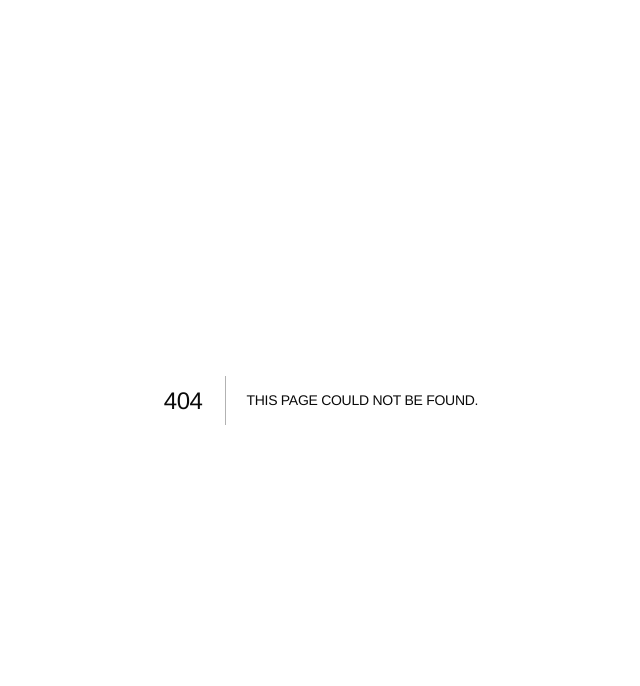
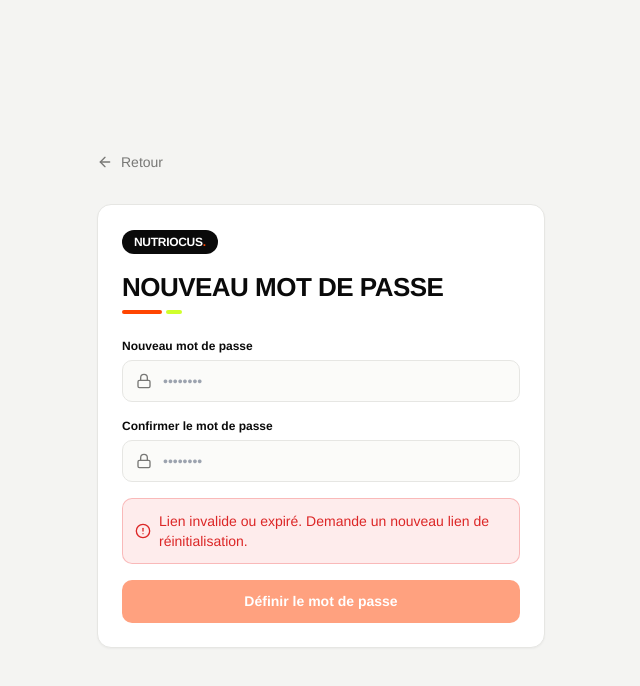
Before and after one commit to Nutriocus/nextjs-boilerplate, a Next.js app: page /auth/reset in a window 1280 px wide. Before the commit this address had no page. Shown: the top 686 px of the page, without its empty margins (319-959 px from the left). Built offline with nearby package versions, Linux system fonts and the light colour scheme; no server answers.

Commit message:
switch to email + password auth with reset flow

```diff
--- a/src/app/auth/page.tsx
+++ b/src/app/auth/page.tsx
@@ -3,7 +3,7 @@
 import { useState, Suspense } from "react";
 import { useSearchParams, useRouter } from "next/navigation";
 import { motion } from "framer-motion";
-import { Mail, ArrowLeft, CheckCircle, AlertCircle } from "lucide-react";
+import { Mail, ArrowLeft, AlertCircle, Lock, CheckCircle } from "lucide-react";
 import Link from "next/link";
 import { supabase } from "@/lib/supabase";
 
@@ -12,30 +12,79 @@ function AuthForm() {
   const router = useRouter();
   const role = searchParams.get("role") || "athlete";
   const [email, setEmail] = useState("");
+  const [password, setPassword] = useState("");
   const [loading, setLoading] = useState(false);
-  const [sent, setSent] = useState(false);
   const [error, setError] = useState("");
+  const [info, setInfo] = useState("");
+  const [mode, setMode] = useState<"login" | "reset" | "reset-sent">("login");
 
   const isCoach = role === "coach";
 
-  async function handleSubmit(e: React.FormEvent) {
+  async function handleLogin(e: React.FormEvent) {
     e.preventDefault();
     setLoading(true);
     setError("");
+    setInfo("");
 
-    const { error } = await supabase.auth.signInWithOtp({
+    const { data, error } = await supabase.auth.signInWithPassword({
       email,
-      options: {
-        emailRedirectTo: `${window.location.origin}/auth/callback`,
-      },
+      password,
+    });
+
+    setLoading(false);
+
+    if (error) {
+      setError(error.message);
+      return;
+    }
+
+    if (!data.session) {
+      setError("Connexion impossible. Vérifie tes identifiants.");
+      return;
+    }
+
+    // Look up role and redirect
+    const userId = data.session.user.id;
+    const { data: coach } = await supabase
+      .from("coaches")
+      .select("id")
+      .eq("user_id", userId)
+      .single();
+    if (coach) {
+      router.push("/coach");
+      return;
+    }
+
+    const { data: athlete } = await supabase
+      .from("athletes")
+      .select("id")
+      .eq("user_id", userId)
+      .single();
+    if (athlete) {
+      router.push("/athlete/dashboard");
+      return;
+    }
+
+    router.push("/auth/error?reason=no-role");
+  }
+
+  async function handleResetPassword(e: React.FormEvent) {
+    e.preventDefault();
+    setLoading(true);
+    setError("");
+    setInfo("");
+
+    const { error } = await supabase.auth.resetPasswordForEmail(email, {
+      redirectTo: `${window.location.origin}/auth/reset`,
     });
 
     setLoading(false);
     if (error) {
       setError(error.message);
-    } else {
-      setSent(true);
+      return;
     }
+
+    setMode("reset-sent");
   }
 
   return (
@@ -54,7 +103,7 @@ function AuthForm() {
           initial={{ opacity: 0, y: 20 }}
           animate={{ opacity: 1, y: 0 }}
           transition={{ duration: 0.3 }}
-          className="card"
+          className="card p-6"
         >
           {/* Header */}
           <div className="mb-6">
@@ -85,7 +134,7 @@ function AuthForm() {
             </div>
           </div>
 
-          {sent ? (
+          {mode === "reset-sent" ? (
             <div className="text-center py-8">
               <div className="w-14 h-14 rounded-full bg-green-500/10 flex items-center justify-center mx-auto mb-4">
                 <CheckCircle className="w-8 h-8 text-green-500" />
@@ -94,30 +143,47 @@ function AuthForm() {
                 Lien envoyé !
               </h2>
               <p className="text-sm text-[var(--color-text-muted)]">
-                Vérifiez votre boîte mail{" "}
+                Un email de réinitialisation a été envoyé à{" "}
                 <span className="text-[var(--color-text)] font-medium">
                   {email}
                 </span>
                 <br />
-                et cliquez sur le lien de connexion.
+                Clique sur le lien pour définir un nouveau mot de passe.
               </p>
-              <p className="text-xs text-[var(--color-text-muted)] mt-4">
-                Le lien expire dans 10 minutes.
-              </p>
+              <button
+                onClick={() => {
+                  setMode("login");
+                  setInfo("");
+                }}
+                className="mt-6 text-sm text-[var(--color-primary)] font-bold hover:underline"
+              >
+                Retour à la connexion
+              </button>
             </div>
           ) : (
             <>
               <div className="mb-6">
-                <h2 className="text-xl font-bold font-display mb-1">
-                  Connexion
+                <h2
+                  className="font-extrabold uppercase mb-1"
+                  style={{
+                    fontFamily: "var(--font-display)",
+                    fontSize: "22px",
+                    letterSpacing: "-0.01em",
+                  }}
+                >
+                  {mode === "login" ? "Connexion" : "Mot de passe oublié"}
                 </h2>
                 <p className="text-sm text-[var(--color-text-muted)]">
-                  Entrez votre email pour recevoir un lien de connexion sécurisé
-                  — aucun mot de passe requis.
+                  {mode === "login"
+                    ? "Entrez votre email et votre mot de passe."
+                    : "Entrez votre email, vous recevrez un lien pour réinitialiser votre mot de passe."}
                 </p>
               </div>
 
-              <form onSubmit={handleSubmit} className="space-y-4">
+              <form
+                onSubmit={mode === "login" ? handleLogin : handleResetPassword}
+                className="space-y-4"
+              >
                 <div>
                   <label className="label">Adresse email</label>
                   <div className="relative">
@@ -133,49 +199,72 @@ function AuthForm() {
                   </div>
                 </div>
 
+                {mode === "login" && (
+                  <div>
+                    <label className="label">Mot de passe</label>
+                    <div className="relative">
+                      <Lock className="absolute left-3.5 top-1/2 -translate-y-1/2 w-4 h-4 text-[var(--color-text-muted)]" />
+                      <input
+                        type="password"
+                        value={password}
+                        onChange={(e) => setPassword(e.target.value)}
+                        placeholder="••••••••"
+                        required
+                        className="input pl-10"
+                      />
+                    </div>
+                  </div>
+                )}
+
                 {error && (
-                  <div className="flex items-center gap-2 rounded-lg bg-red-500/10 border border-red-500/20 p-3 text-sm text-red-400">
+                  <div className="flex items-center gap-2 rounded-lg bg-red-500/10 border border-red-500/30 p-3 text-sm text-red-600">
                     <AlertCircle className="w-4 h-4 shrink-0" />
                     {error}
                   </div>
                 )}
 
+                {info && (
+                  <div className="flex items-center gap-2 rounded-lg bg-green-500/10 border border-green-500/30 p-3 text-sm text-green-700">
+                    <CheckCircle className="w-4 h-4 shrink-0" />
+                    {info}
+                  </div>
+                )}
+
                 <button
                   type="submit"
-                  disabled={loading || !email}
+                  disabled={loading || !email || (mode === "login" && !password)}
                   className="btn-primary w-full justify-center disabled:opacity-50 disabled:cursor-not-allowed"
                 >
-                  {loading ? (
-                    <>
-                      <svg
-                        className="animate-spin h-4 w-4"
-                        xmlns="http://www.w3.org/2000/svg"
-                        fill="none"
-                        viewBox="0 0 24 24"
-                      >
-                        <circle
-                          className="opacity-25"
-                          cx="12"
-                          cy="12"
-                          r="10"
-                          stroke="currentColor"
-                          strokeWidth="4"
-                        />
-                        <path
-                          className="opacity-75"
-                          fill="currentColor"
-                          d="M4 12a8 8 0 018-8V0C5.373 0 0 5.373 0 12h4z"
-                        />
-                      </svg>
-                      Envoi en cours...
-                    </>
-                  ) : (
-                    <>
-                      <Mail className="w-4 h-4" />
-                      Recevoir mon lien de connexion
-                    </>
-                  )}
+                  {loading
+                    ? "Chargement..."
+                    : mode === "login"
+                    ? "Se connecter"
+                    : "Envoyer le lien"}
                 </button>
+
+                {mode === "login" ? (
+                  <button
+                    type="button"
+                    onClick={() => {
+                      setMode("reset");
+                      setError("");
+                    }}
+                    className="block mx-auto text-xs text-[var(--color-text-muted)] hover:text-[var(--color-primary)] transition"
+                  >
+                    Mot de passe oublié ?
+                  </button>
+                ) : (
+                  <button
+                    type="button"
+                    onClick={() => {
+                      setMode("login");
+                      setError("");
+                    }}
+                    className="block mx-auto text-xs text-[var(--color-text-muted)] hover:text-[var(--color-primary)] transition"
+                  >
+                    ← Retour à la connexion
+                  </button>
+                )}
               </form>
 
               <p className="text-xs text-[var(--color-text-muted)] mt-4 text-center">
--- /dev/null
+++ b/src/app/auth/reset/page.tsx
@@ -0,0 +1,175 @@
+"use client";
+
+import { useState, useEffect } from "react";
+import { useRouter } from "next/navigation";
+import { motion } from "framer-motion";
+import { Lock, AlertCircle, CheckCircle, ArrowLeft } from "lucide-react";
+import Link from "next/link";
+import { supabase } from "@/lib/supabase";
+
+export default function ResetPasswordPage() {
+  const router = useRouter();
+  const [password, setPassword] = useState("");
+  const [confirm, setConfirm] = useState("");
+  const [loading, setLoading] = useState(false);
+  const [ready, setReady] = useState(false);
+  const [error, setError] = useState("");
+  const [success, setSuccess] = useState(false);
+
+  useEffect(() => {
+    // Wait for Supabase to process the hash from the reset link
+    const checkSession = async () => {
+      await new Promise((r) => setTimeout(r, 500));
+      const { data } = await supabase.auth.getSession();
+      if (data.session) {
+        setReady(true);
+      } else {
+        setError(
+          "Lien invalide ou expiré. Demande un nouveau lien de réinitialisation."
+        );
+      }
+    };
+    checkSession();
+  }, []);
+
+  async function handleSubmit(e: React.FormEvent) {
+    e.preventDefault();
+    setError("");
+
+    if (password.length < 6) {
+      setError("Le mot de passe doit faire au moins 6 caractères.");
+      return;
+    }
+    if (password !== confirm) {
+      setError("Les mots de passe ne correspondent pas.");
+      return;
+    }
+
+    setLoading(true);
+    const { error } = await supabase.auth.updateUser({ password });
+    setLoading(false);
+
+    if (error) {
+      setError(error.message);
+      return;
+    }
+
+    setSuccess(true);
+    setTimeout(() => router.push("/auth"), 2000);
+  }
+
+  return (
+    <div className="min-h-screen flex items-center justify-center p-6 bg-[var(--color-background)]">
+      <div className="w-full max-w-md">
+        <Link
+          href="/auth"
+          className="inline-flex items-center gap-2 text-sm text-[var(--color-text-muted)] hover:text-[var(--color-text)] transition mb-8"
+        >
+          <ArrowLeft className="w-4 h-4" />
+          Retour
+        </Link>
+
+        <motion.div
+          initial={{ opacity: 0, y: 20 }}
+          animate={{ opacity: 1, y: 0 }}
+          transition={{ duration: 0.3 }}
+          className="card p-6"
+        >
+          <div className="mb-6">
+            <div className="inline-flex items-center gap-2 mb-3 px-3 py-1 rounded-full bg-[var(--color-dark)] text-white">
+              <span
+                className="font-extrabold tracking-tight text-xs"
+                style={{ fontFamily: "var(--font-display)" }}
+              >
+                NUTRIOCUS
+                <span className="text-[var(--color-primary)]">.</span>
+              </span>
+            </div>
+            <h1
+              className="font-extrabold uppercase mt-2"
+              style={{
+                fontFamily: "var(--font-display)",
+                fontSize: "26px",
+                letterSpacing: "-0.02em",
+                lineHeight: 1.05,
+              }}
+            >
+              Nouveau mot de passe
+            </h1>
+            <div className="flex gap-1 mt-2">
+              <div className="h-1 w-10 bg-[var(--color-primary)] rounded-full" />
+              <div className="h-1 w-4 bg-[var(--color-accent)] rounded-full" />
+            </div>
+          </div>
+
+          {success ? (
+            <div className="text-center py-8">
+              <div className="w-14 h-14 rounded-full bg-green-500/10 flex items-center justify-center mx-auto mb-4">
+                <CheckCircle className="w-8 h-8 text-green-500" />
+              </div>
+              <h2 className="text-lg font-bold font-display mb-2">
+                Mot de passe défini !
+              </h2>
+              <p className="text-sm text-[var(--color-text-muted)]">
+                Redirection vers la page de connexion...
+              </p>
+            </div>
+          ) : !ready && !error ? (
+            <div className="text-center py-8 text-[var(--color-text-muted)]">
+              Vérification du lien...
+            </div>
+          ) : (
+            <form onSubmit={handleSubmit} className="space-y-4">
+              <div>
+                <label className="label">Nouveau mot de passe</label>
+                <div className="relative">
+                  <Lock className="absolute left-3.5 top-1/2 -translate-y-1/2 w-4 h-4 text-[var(--color-text-muted)]" />
+                  <input
+                    type="password"
+                    value={password}
+                    onChange={(e) => setPassword(e.target.value)}
+                    placeholder="••••••••"
+                    required
+                    minLength={6}
+                    className="input pl-10"
+                  />
+                </div>
+              </div>
+
+              <div>
+                <label className="label">Confirmer le mot de passe</label>
+                <div className="relative">
+                  <Lock className="absolute left-3.5 top-1/2 -translate-y-1/2 w-4 h-4 text-[var(--color-text-muted)]" />
+                  <input
+                    type="password"
+                    value={confirm}
+                    onChange={(e) => setConfirm(e.target.value)}
+                    placeholder="••••••••"
+                    required
+                    minLength={6}
+                    className="input pl-10"
+                  />
+                </div>
+              </div>
+
+              {error && (
+                <div className="flex items-center gap-2 rounded-lg bg-red-500/10 border border-red-500/30 p-3 text-sm text-red-600">
+                  <AlertCircle className="w-4 h-4 shrink-0" />
+                  {error}
+                </div>
+              )}
+
+              <button
+                type="submit"
+                disabled={loading || !ready || !password || !confirm}
+                className="btn-primary w-full justify-center disabled:opacity-50 disabled:cursor-not-allowed"
+              >
+                {loading ? "Enregistrement..." : "Définir le mot de passe"}
+              </button>
+            </form>
+          )}
+        </motion.div>
+      </div>
+    </div>
+  );
+}
```
